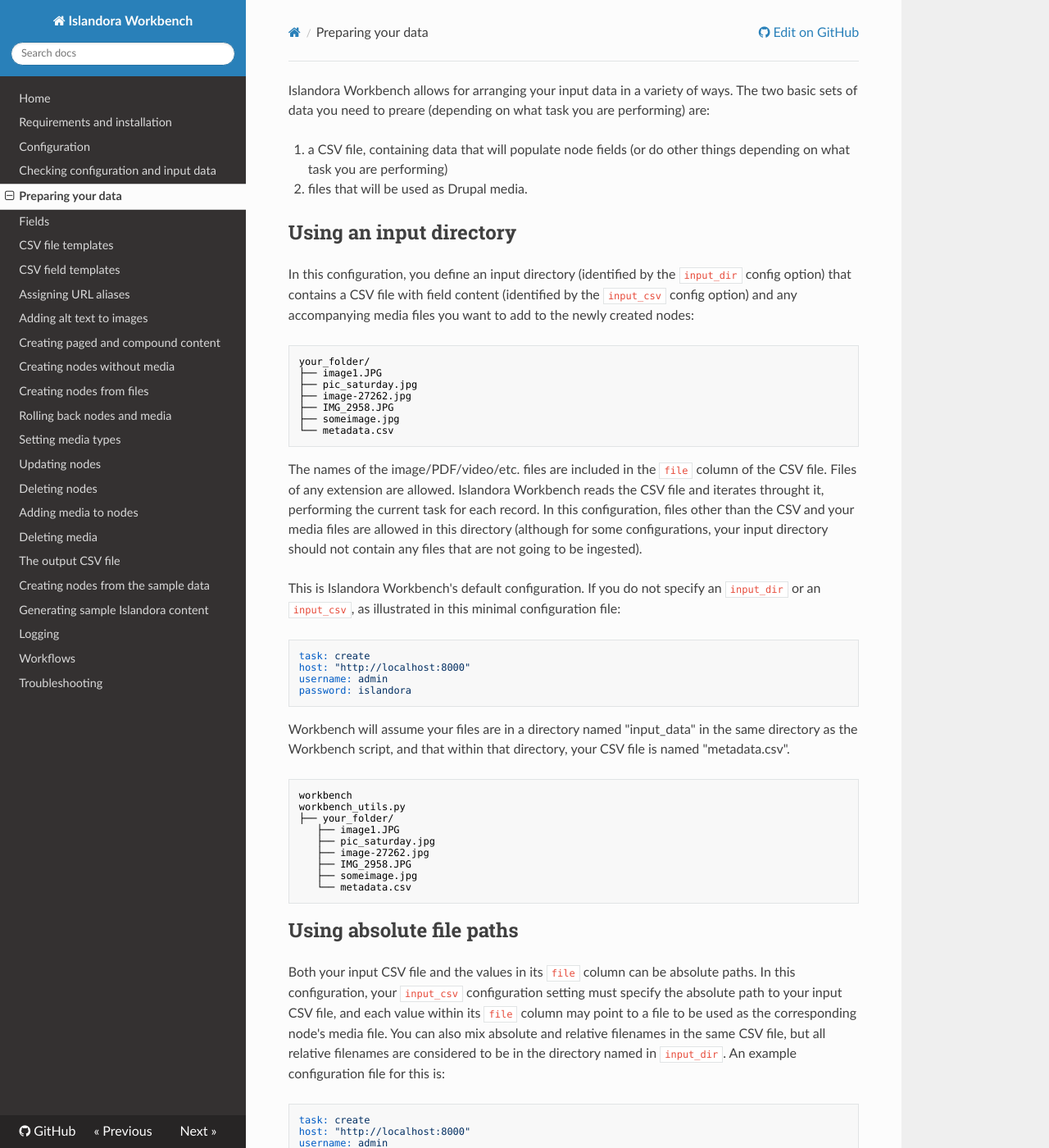
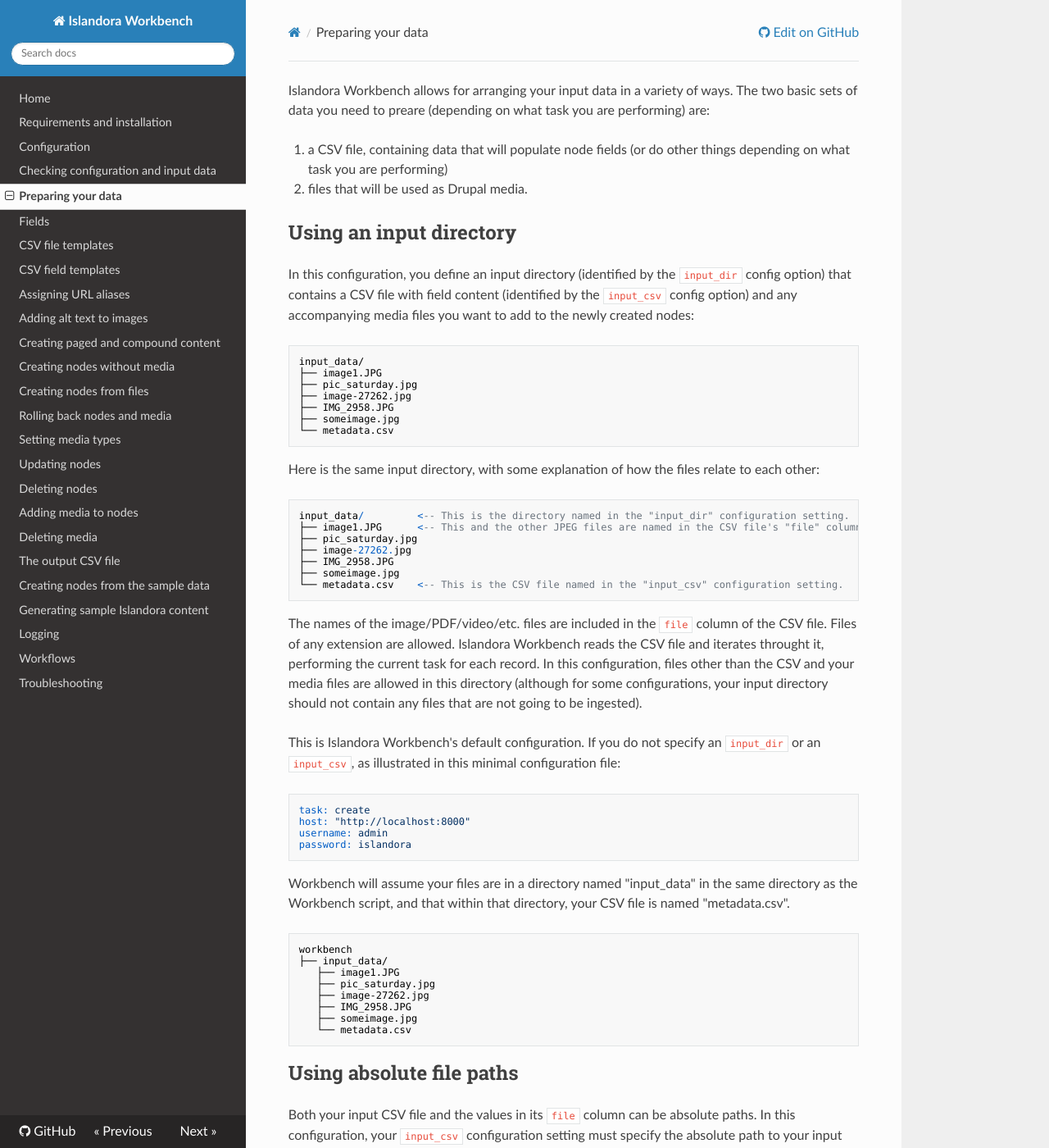
Before and after one commit to mjordan/islandora_workbench_docs, an MkDocs documentation site: the page built from docs/preparing_data.md, in a window 1280 px wide and 1400 px high. Shown: the whole window at 82% size. Built offline with MkDocs 1.6.1, drawn with Linux system fonts in a browser that asks for light colours; nearby versions of some CDN libraries; old or Windows-style settings are respelled for this version of MkDocs.

Commit message:
Added some explanation around the input directory.

````diff
--- a/docs/preparing_data.md
+++ b/docs/preparing_data.md
@@ -8,7 +8,7 @@
 In this configuration, you define an input directory (identified by the `input_dir` config option) that contains a CSV file with field content (identified by the `input_csv` config option) and any accompanying media files you want to add to the newly created nodes:
 
 ```
-your_folder/
+input_data/
 ├── image1.JPG
 ├── pic_saturday.jpg
 ├── image-27262.jpg
@@ -16,6 +16,19 @@
 ├── someimage.jpg
 └── metadata.csv
 ```
+
+Here is the same input directory, with some explanation of how the files relate to each other:
+
+```
+input_data/         <-- This is the directory named in the "input_dir" configuration setting.
+├── image1.JPG      <-- This and the other JPEG files are named in the CSV file's "file" column.
+├── pic_saturday.jpg
+├── image-27262.jpg
+├── IMG_2958.JPG
+├── someimage.jpg
+└── metadata.csv    <-- This is the CSV file named in the "input_csv" configuration setting.
+```
+
 
 The names of the image/PDF/video/etc. files are included in the `file` column of the CSV file. Files of any extension are allowed. Islandora Workbench reads the CSV file and iterates throught it, performing the current task for each record. In this configuration, files other than the CSV and your media files are allowed in this directory (although for some configurations, your input directory should not contain any files that are not going to be ingested).
 
@@ -32,8 +45,7 @@
 
 ```
 workbench
-workbench_utils.py
-├── your_folder/
+├── input_data/
    ├── image1.JPG
    ├── pic_saturday.jpg
    ├── image-27262.jpg
````
Also changed, not shown: docs/fields.md (+3 -3 lines), site/index.html.
